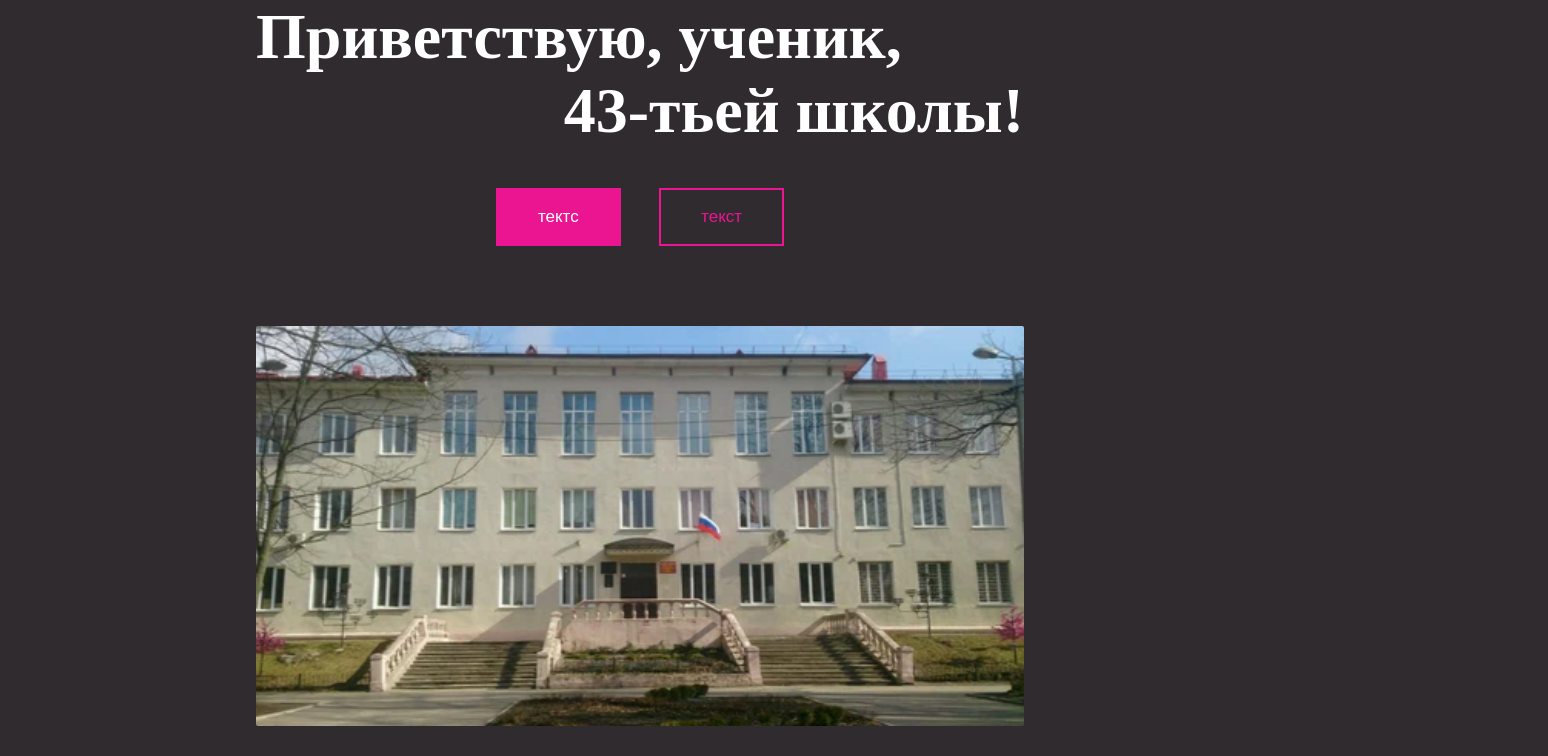
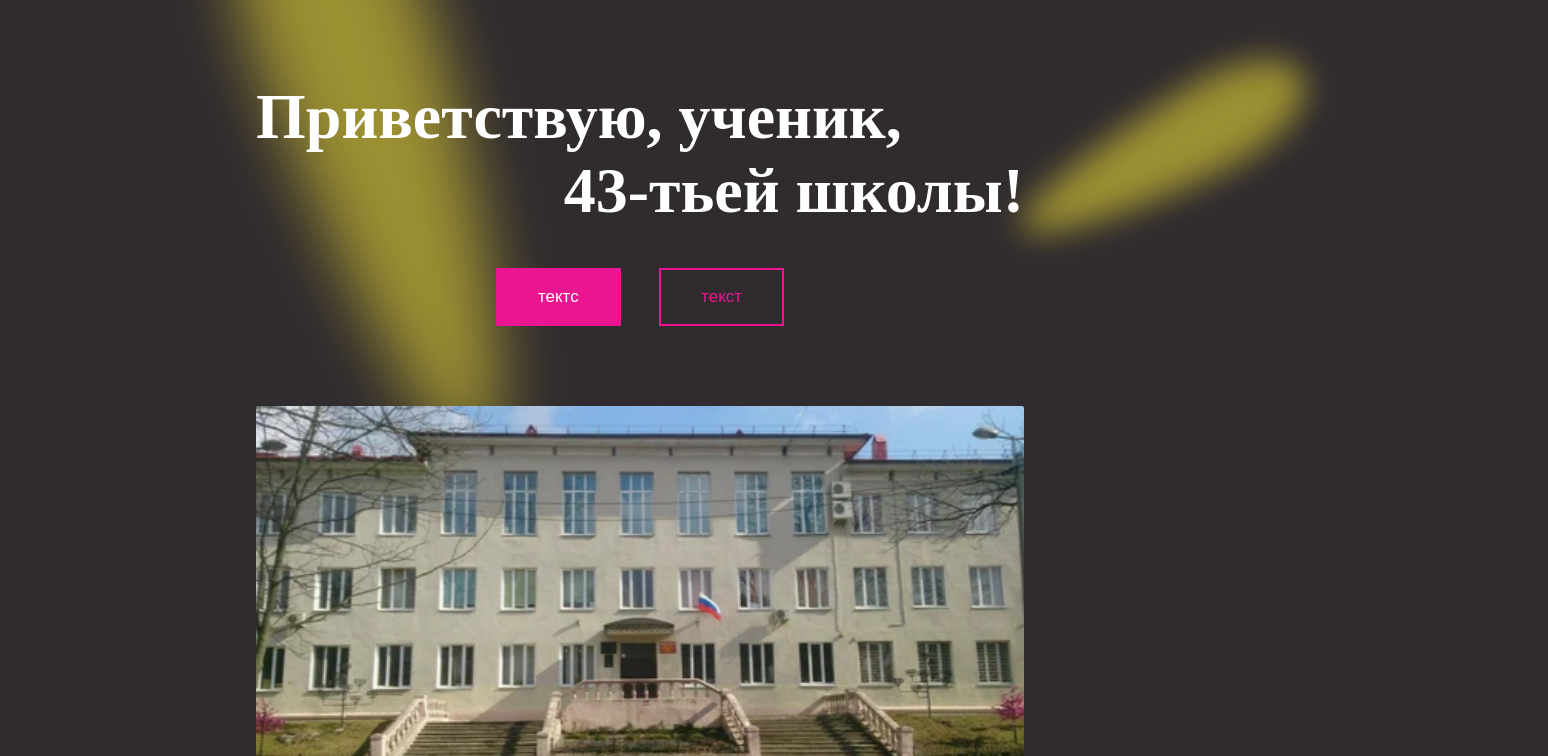
Before and after one commit to ini-qstm/kld-school43, a plain HTML site: page index.html in a window 1280 px wide. Shown: the top 756 px of the page, 1548 px wide, since content can reach past the window. Drawn offline with Linux system fonts and the light colour scheme.

Commit message:
добавил задний фон для хидера
Я опять нихуя не сделал. Но зато, зато, я наконец то сделал что то похожее на to-do лист и ориентируюсь на него, так что как будет достаточно времени, думаю, наконец то че нибудь то напишу

```diff
--- a/index.html
+++ b/index.html
@@ -33,11 +33,10 @@
                 <p class="header__button-text">текст</p>
             </button>
         </div>
-        <!-- <div class="header__background">
-            <svg viewBox="0 0 200 200" xmlns="http://www.w3.org/2000/svg">
-                <path d="M100,50 C120,30 150,40 160,70 C170,100 140,130 100,140 C60,130 30,100 40,70 C50,40 80,30 100,50 Z"/>
-            </svg>
-        </div> -->
+        <div class="header__background">
+            <img id="header__figure1" src="images/header-figure.svg">
+            <img id="header__figure2" src="images/header-figure.svg">
+        </div>
     </header>
     <main>
         <div class="main__section">
--- a/main.css
+++ b/main.css
@@ -24,6 +24,7 @@
 }
 body {
     margin:0;
+    margin-top: 10vh;
     background-color: var(--color_gray);
     padding: 0 20%;
 }
@@ -60,8 +61,12 @@ p{
     font-size: var(--text_big-font-size);
     margin:0;
 }
+main, .header-buttons, .header-text{
+    position: relative;
+    z-index: 10;
+}
 img{
-    border-radius: 2px; /* скругление углов (опционально) */
+    border-radius: 2px;
 }
 div[class$="_img"]{
     width: 95%;
@@ -103,13 +108,27 @@ header{
     text-align: end;
 }
 
-/* .header__background{
+.header__background{
     position: absolute;
     top:0;
     left:0;
-    width: 100%;
-    height: 50%;
-} */
+    width: max-content;
+    z-index: 5;
+}
+
+img[id*="header__figure"]{
+    max-width: 1000px;
+    height: auto;
+    opacity: 60%;
+    /* filter: blur(10); */
+}
+#header__figure1{
+    rotate: 70deg;
+}
+#header__figure2{
+    rotate: 150deg;
+    scale: 0.5;
+}
 /* .header__background svg{
     width: 100px;
     height: 100px;
@@ -143,6 +162,10 @@ header{
 .main__section{
     margin: 5vh auto;
 }
+/* .main__section h3:active {
+    opacity: 0;
+    transform: translateX(-100%);
+} */
 .section_about-school{
     display: grid;
     grid: var(--grid_standart-grid);
@@ -171,3 +194,14 @@ table tr{
 .about-school__sheet table td p{
     text-align: center;
 }
+
+@keyframes slideIn {
+    from {
+      transform: translateX(-100%);
+      opacity: 0;
+    }
+    to {
+      transform: translateX(0);
+      opacity: 1;
+    }
+}
```
Also changed, not shown: images/header-figure.svg (added).
